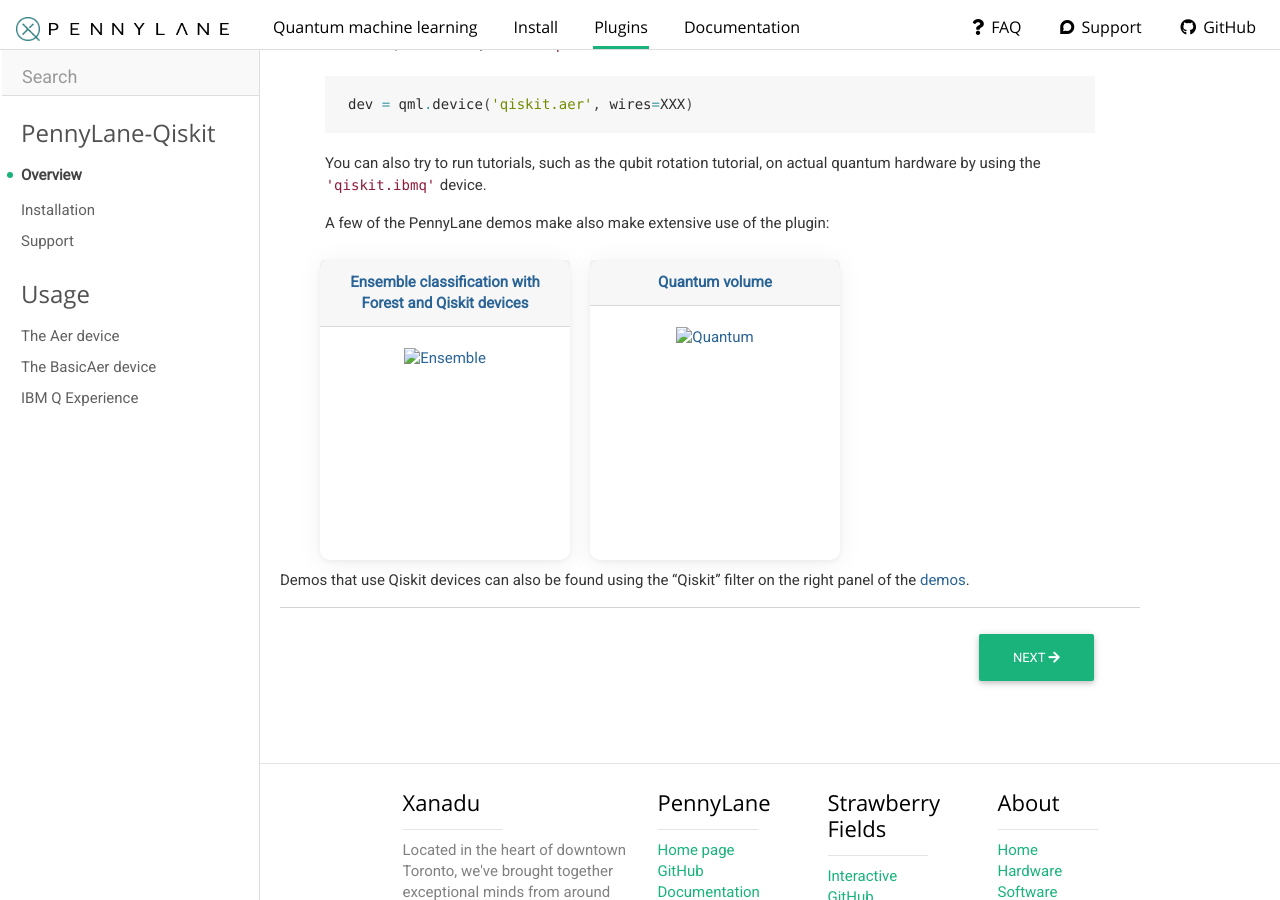
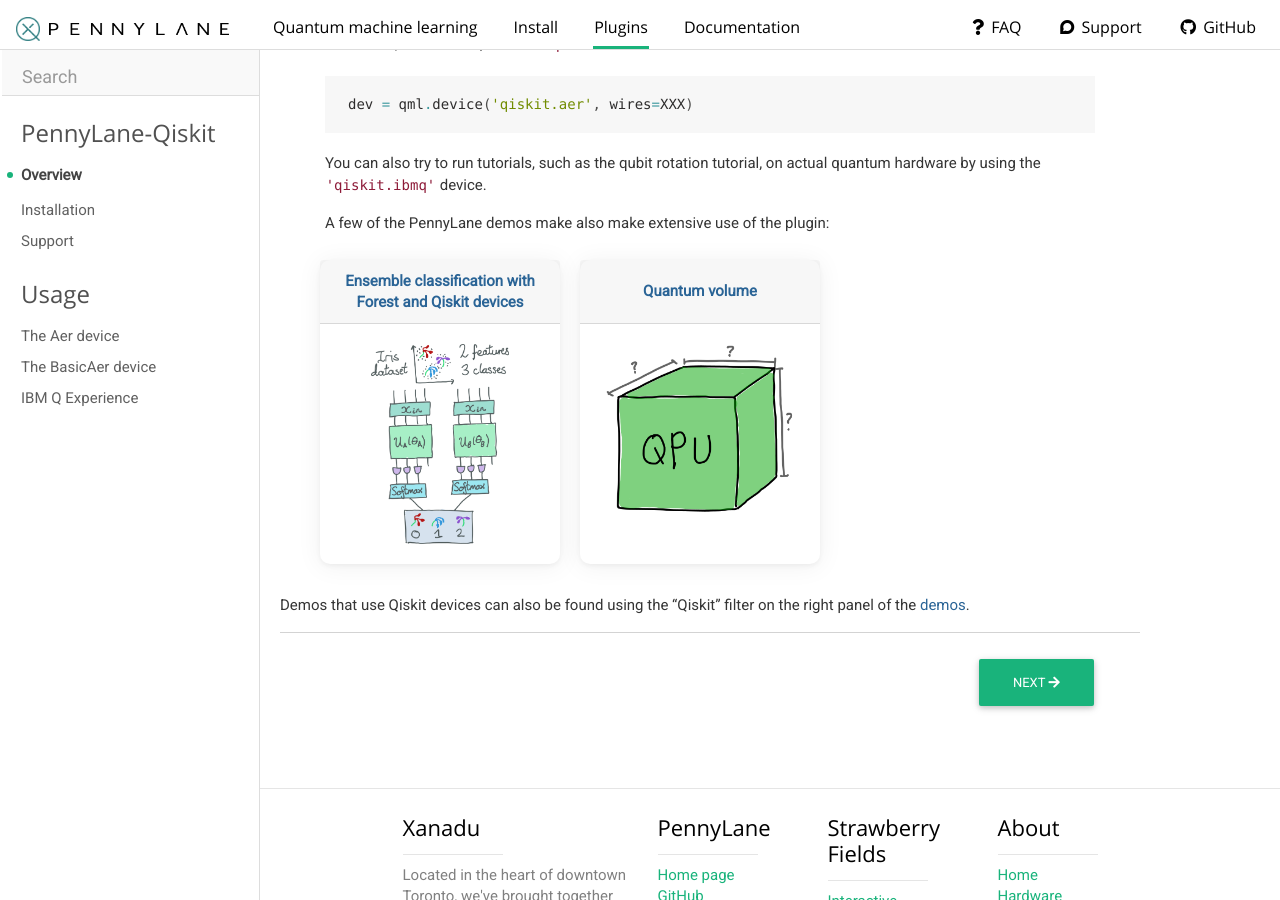
Before and after one commit to PennyLaneAI/pennylane-qiskit, a Sphinx documentation site: the page built from doc/index.rst, in a window 1280 px wide and 900 px high, scrolled down 1468 px. Built offline with Sphinx 7.4.7, drawn with Linux system fonts in a browser that asks for light colours; nearby versions of some CDN libraries; the version number could not be read and is left out.

Commit message:
Add graphics. Fix CSS to make card headers tall enough and centered.

```diff
--- a/doc/directives.py
+++ b/doc/directives.py
@@ -95,16 +95,17 @@
 .. raw:: html
 
    <a href={link}>
-    <div class="card" style="width: 250px; height: 300px; margin: 10px;" tooltip="{tooltip}">
-         <div class="card-header" align="center">
-              <b>{name}</b>
+    <div class="card" style="width: 15rem; height: 19rem; margin: 10px;" tooltip="{tooltip}">
+         <div class="card-header d-flex align-items-center justify-content-center" style="height: 4rem;">
+              <div align="center"> <b> {name} </b> </div>
          </div>
          <div class="card-body" align="center">
-           <img src="{figure}" style="vertical-align: middle; max-height: 200px;" alt={name}>
+           <img src="{figure}" style="max-width: 95%; max-height: 200px;" alt={name}>
          </div>
-    </div>
+     </div>
    </a>
 """
+
 
 class CustomDemoGalleryItemDirective(Directive):
     """Create a sphinx gallery style thumbnail for demos.
@@ -152,7 +153,6 @@
                 except FileExistsError:
                     pass
 
-                #sphinx_gallery.gen_rst.scale_image(figname, thumbnail, 400, 280)
             else:
                 thumbnail = '_static/code.png'
 
--- a/doc/index.rst
+++ b/doc/index.rst
@@ -94,7 +94,7 @@
 
 .. raw:: html
 
-    </div></div><div style='clear:both'>
+    </div></div><div style='clear:both'> <br/>
 
 Demos that use Qiskit devices can also be found using the "Qiskit" filter on the right panel of the
 `demos <https://pennylane.ai/qml/demonstrations.html>`_.
```
Also changed, not shown: doc/_static/ensemble_diagram.png (added), doc/_static/quantum_volume_thumbnail.png (added).
